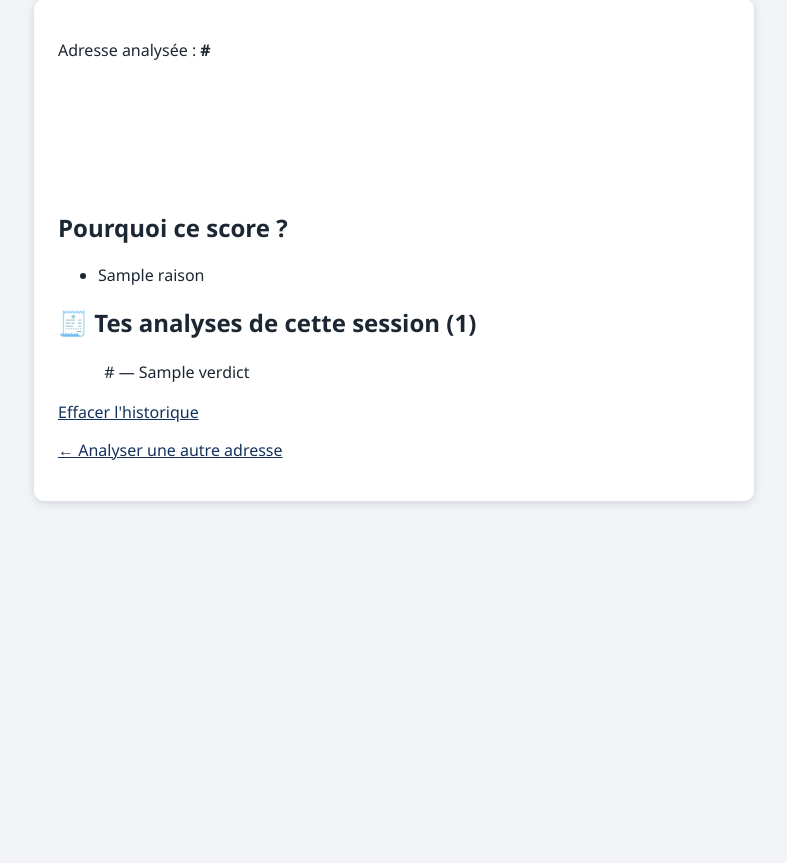
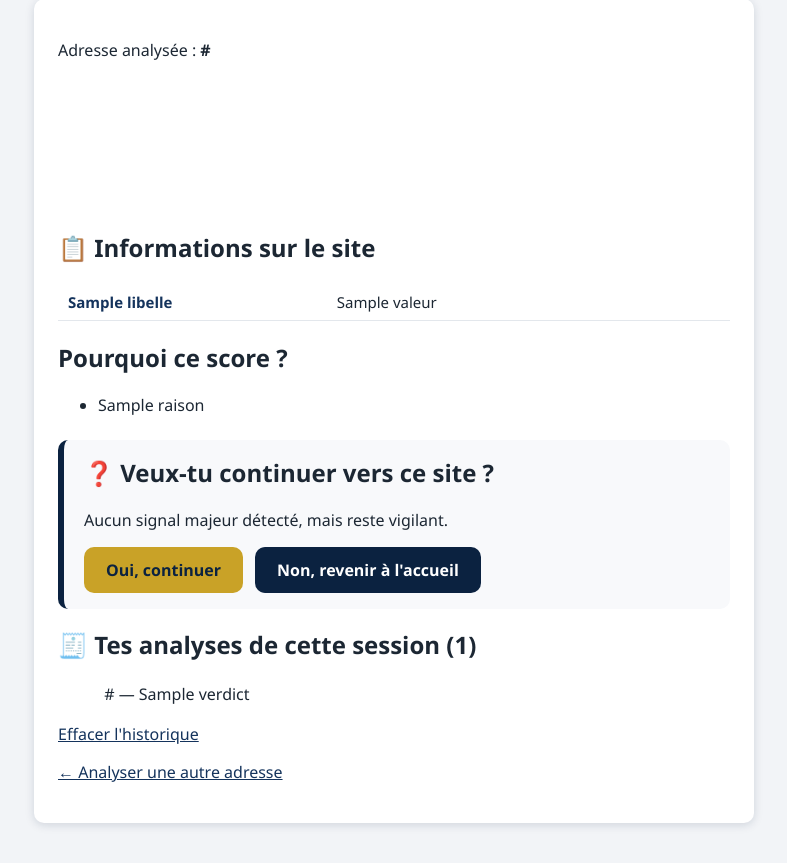
Before and after one commit to Khol76/sentinelle-pratique, a Flask app: template templates/resultat.html in a window 1280 px wide. Shown: the part 135-998 px from the top of the page, without its empty margins (246-1033 px from the left). Before the commit the page ends 640 px from the top, so only its background shows below. Run offline with Flask 3, Linux system fonts and the light colour scheme; the template is opened without the code that fills it: most values are stand-ins (such as "Sample title", 1, 10 or a date in 2020).

Commit message:
Gestion des ports invalides et complement d'information  sur le site

```diff
--- a/app.py
+++ b/app.py
@@ -77,7 +77,11 @@ def analyser_url(url):
 
     # Si l'utilisateur n'a pas mis de schéma (http/https), on en ajoute un
     # pour que urlparse puisse bien découper l'adresse.
-    url_analysee = url if "://" in url else "http://" + url
+    # On ajoute « https:// » (comme les navigateurs modernes quand on tape
+    # juste « yahoo.fr ») : seul un « http:// » écrit explicitement est
+    # pénalisé. On enlève aussi les espaces d'un copier-coller.
+    url = url.strip()
+    url_analysee = url if "://" in url else "https://" + url
     morceaux = urlparse(url_analysee)
     domaine = morceaux.hostname or ""   # ex. "www.paypa1.com" (sans le chemin)
 
@@ -132,6 +136,55 @@ def analyser_url(url):
     return max(score, 0), raisons
 
 
+def details_url(url):
+    """Retourne une fiche d'informations sur l'adresse (affichée sur la page
+    de résultat), et l'adresse « sûre » vers laquelle on peut continuer.
+    Toujours une analyse TEXTUELLE : on ne visite jamais le site."""
+    url = url.strip()
+    url_complete = url if "://" in url else "https://" + url
+    morceaux = urlparse(url_complete)
+    domaine = morceaux.hostname or ""
+
+    est_ip = False
+    if domaine:
+        try:
+            ipaddress.ip_address(domaine)
+            est_ip = True
+        except ValueError:
+            pass
+
+    morceaux_domaine = domaine.split(".") if domaine else []
+    marque = marque_imitee(domaine)
+
+    # .port lève une erreur si le port n'est pas un nombre (ex. « site.com:abc »)
+    try:
+        port = str(morceaux.port) if morceaux.port else "par défaut"
+    except ValueError:
+        port = "invalide ⚠️"
+
+    fiche = [
+        ("Adresse complète", url_complete),
+        ("Protocole", morceaux.scheme.upper() if morceaux.scheme else "inconnu"),
+        ("Connexion chiffrée", "Oui 🔒" if morceaux.scheme == "https" else "Non ⚠️"),
+        ("Domaine", domaine or "introuvable"),
+        ("Domaine principal", ".".join(morceaux_domaine[-2:]) if len(morceaux_domaine) >= 2 and not est_ip else "—"),
+        ("Extension (TLD)", "." + morceaux_domaine[-1] if morceaux_domaine and not est_ip else "—"),
+        ("Nombre de morceaux de domaine", str(len(morceaux_domaine))),
+        ("Adresse IP au lieu d'un nom", "Oui ⚠️" if est_ip else "Non"),
+        ("Port", str(morceaux.port) if morceaux.port else "par défaut"),
+        ("Chemin", morceaux.path or "/"),
+        ("Paramètres", morceaux.query or "aucun"),
+        ("Contient un « @ »", "Oui ⚠️" if "@" in url else "Non"),
+        ("Longueur de l'adresse", str(len(url)) + " caractères"),
+        ("Marque imitée", marque if marque else "aucune détectée"),
+    ]
+
+    # On ne propose de continuer que vers une adresse web classique
+    # (http/https) avec un domaine : jamais « javascript: », « file: », etc.
+    lien_sur = url_complete if morceaux.scheme in ("http", "https") and domaine else None
+    return fiche, lien_sur
+
+
 def verdict_pour(score):
     """Traduit le score en verdict + couleur d'affichage."""
     if score >= 80:
@@ -153,6 +206,7 @@ def analyser():
     url = request.form["url"]          # le champ nommé "url" du formulaire
     score, raisons = analyser_url(url)  # notre logique Python ordinaire
     verdict, couleur = verdict_pour(score)
+    fiche, lien_sur = details_url(url)
     # Mission 3 — la nouvelle analyse va EN PREMIER, max 10 entrées,
     # et on RÉASSIGNE la liste complète (le piège expliqué plus haut).
     historique = session.get("historique", [])
@@ -162,6 +216,7 @@ def analyser():
 
     return render_template("resultat.html", url=url, score=score,
                            raisons=raisons, verdict=verdict, couleur=couleur,
+                           fiche=fiche, lien_sur=lien_sur,
                            historique=session["historique"])
 
 @app.route("/effacer-historique")
--- a/static/style.css
+++ b/static/style.css
@@ -71,6 +71,30 @@ a { color: var(--marine-clair); }
 .pastille.rouge { background-color: var(--rouge); }
 .entree-historique { margin: 6px 0; word-break: break-all; }
 
+/* Jauge de fiabilité */
+.jauge { background: rgba(255, 255, 255, 0.3); border-radius: 6px; height: 10px; margin-top: 10px; overflow: hidden; }
+.jauge-remplie { background: #fff; height: 100%; }
+
+/* Fiche d'informations du site */
+.fiche { width: 100%; border-collapse: collapse; font-size: 15px; }
+.fiche th, .fiche td { padding: 8px 10px; border-bottom: 1px solid #e3e7ec; text-align: left; vertical-align: top; }
+.fiche th { width: 40%; color: var(--marine-clair); font-weight: 600; }
+.fiche td { word-break: break-all; }
+.fiche tr:nth-child(even) { background-color: #f8f9fb; }
+
+/* Question « continuer ? » */
+.question { margin-top: 24px; padding: 16px 20px; border-radius: var(--rayon); border-left: 6px solid var(--marine); background: #f8f9fb; }
+.question.vert { border-left-color: var(--vert); }
+.question.orange { border-left-color: var(--orange); }
+.question.rouge { border-left-color: var(--rouge); background: #fdf0ee; }
+.question h2 { margin-top: 0; }
+.choix { display: flex; flex-wrap: wrap; gap: 12px; margin-top: 12px; }
+.bouton { display: inline-block; padding: 12px 22px; border-radius: var(--rayon); font-weight: bold; text-decoration: none; }
+.bouton-oui { background-color: var(--or); color: var(--marine); }
+.question.rouge .bouton-oui { background-color: #ccc; color: #555; }
+.bouton-non { background-color: var(--marine); color: #fff; }
+.bouton-desactive { background-color: #ddd; color: #888; cursor: not-allowed; }
+
 @media (max-width: 600px) {
     .bandeau, .carte { padding: 16px; }
     .score { font-size: 36px; }
--- a/templates/resultat.html
+++ b/templates/resultat.html
@@ -17,8 +17,19 @@
 
         <div class="boite {{ couleur }}">
             <div class="score">{{ score }} / 100</div>
-            <div>{{ verdict }}</div>
+            <div>Fiabilité : {{ verdict }}</div>
+            <div class="jauge"><div class="jauge-remplie" style="width: {{ score }}%"></div></div>
         </div>
+
+        <h2>📋 Informations sur le site</h2>
+        <table class="fiche">
+            {% for libelle, valeur in fiche %}
+            <tr>
+                <th>{{ libelle }}</th>
+                <td>{{ valeur }}</td>
+            </tr>
+            {% endfor %}
+        </table>
 
         <h2>Pourquoi ce score ?</h2>
         <ul>
@@ -26,6 +37,29 @@
             <li>{{ raison }}</li>
             {% endfor %}
         </ul>
+
+        <div class="question {{ couleur }}">
+            <h2>❓ Veux-tu continuer vers ce site ?</h2>
+            {% if couleur == "rouge" %}
+            <p><strong>⚠️ Attention :</strong> ce site présente de nombreux signaux d'hameçonnage. Nous te déconseillons fortement de continuer.</p>
+            {% elif couleur == "orange" %}
+            <p>Ce site présente quelques signaux suspects. Continue seulement si tu es sûr de sa provenance.</p>
+            {% else %}
+            <p>Aucun signal majeur détecté, mais reste vigilant.</p>
+            {% endif %}
+
+            <div class="choix">
+                {% if lien_sur %}
+                <a class="bouton bouton-oui" href="{{ lien_sur }}" target="_blank" rel="noopener noreferrer"
+                   {% if couleur != "vert" %}onclick="return confirm('Ce site est jugé « {{ verdict }} » ({{ score }}/100). Continuer quand même ?');"{% endif %}>
+                    Oui, continuer
+                </a>
+                {% else %}
+                <span class="bouton bouton-desactive" title="Adresse non valide">Oui, continuer (impossible)</span>
+                {% endif %}
+                <a class="bouton bouton-non" href="/">Non, revenir à l'accueil</a>
+            </div>
+        </div>
 
         {% if historique %}
         <h2>🧾 Tes analyses de cette session ({{ historique|length }})</h2>
```
Also changed, not shown: 1 other file.
